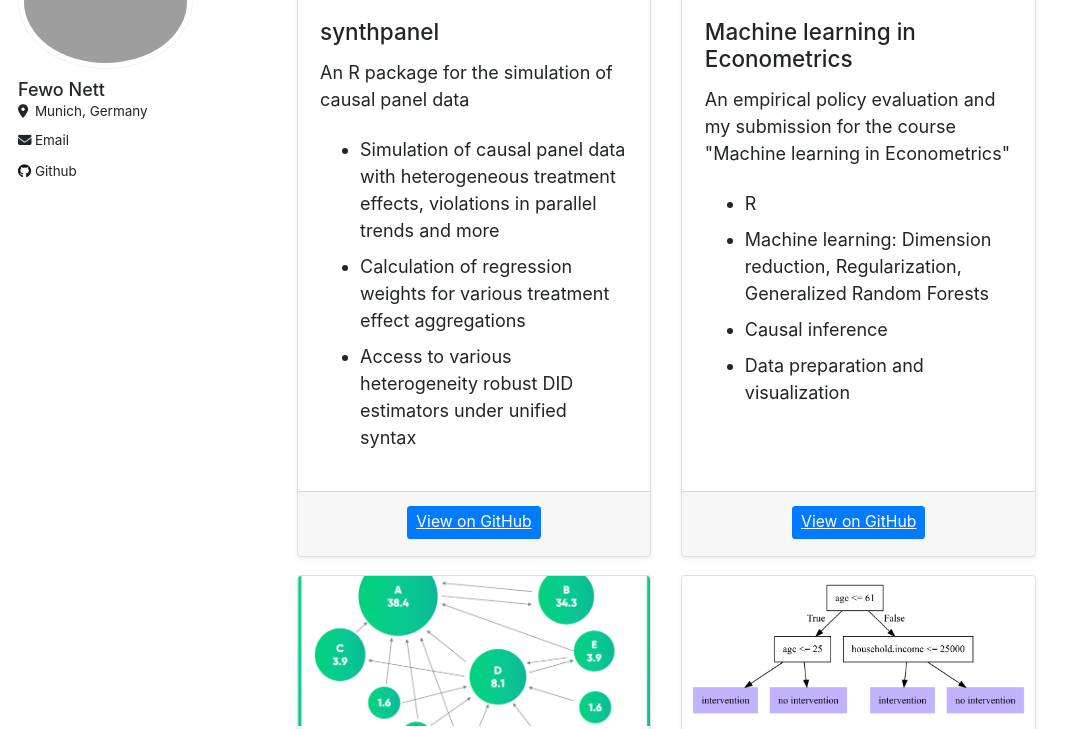
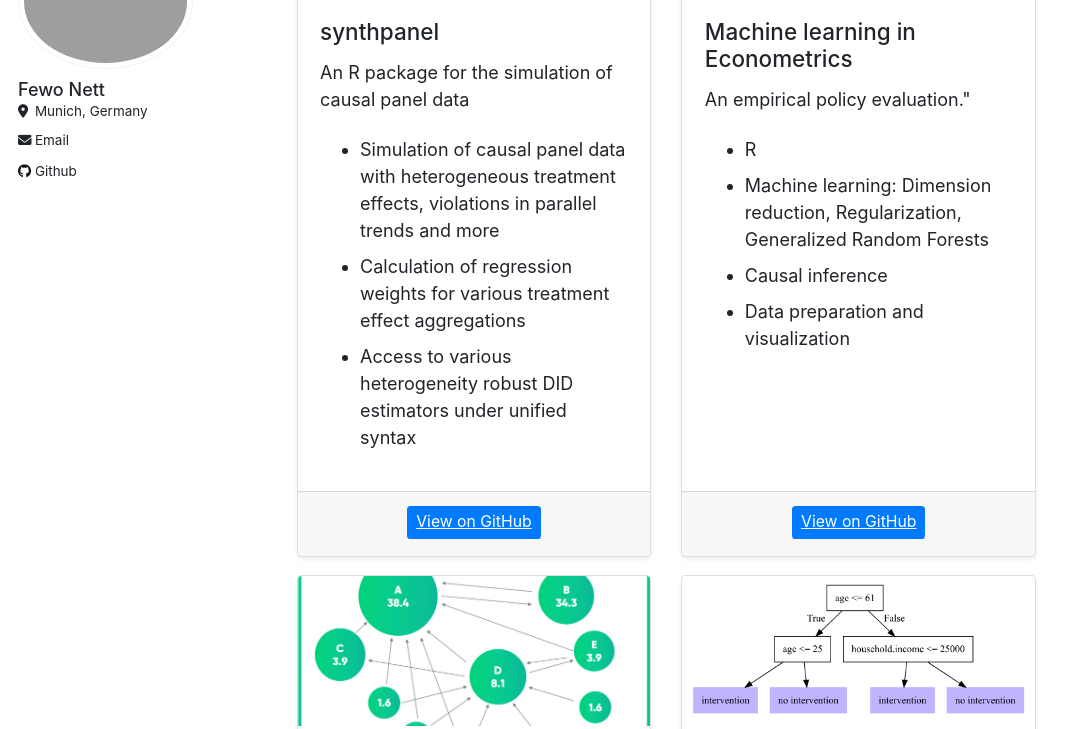
Before and after one commit to fewonett/fewonett.github.io, a Jekyll site: the page built from _pages/about.html, in a window 1280 px wide and 900 px high, scrolled down 1274 px, cut to the strip 171-900 px from the top of the window. Shown: the whole strip, without its empty margins (0-1081 px from the left). Built offline with Jekyll 4.4.1, drawn with Linux system fonts in a browser that asks for light colours.

Commit message:
more phrasing

```diff
--- a/_pages/about.html
+++ b/_pages/about.html
@@ -66,7 +66,7 @@ redirect_from:
         <img src="images/images/covariate_partition.png" class="card-img-top" alt="Project Image 1">
         <div class="card-body">
           <h5 class="card-title">Machine learning in Econometrics</h5>
-          <p class="card-text">An empirical policy evaluation and my submission for the course "Machine learning in Econometrics" </p>
+          <p class="card-text">An empirical policy evaluation." </p>
           <ul>
             <li>R</li>
             <li>Machine learning: Dimension reduction, Regularization, Generalized Random Forests</li>
```
